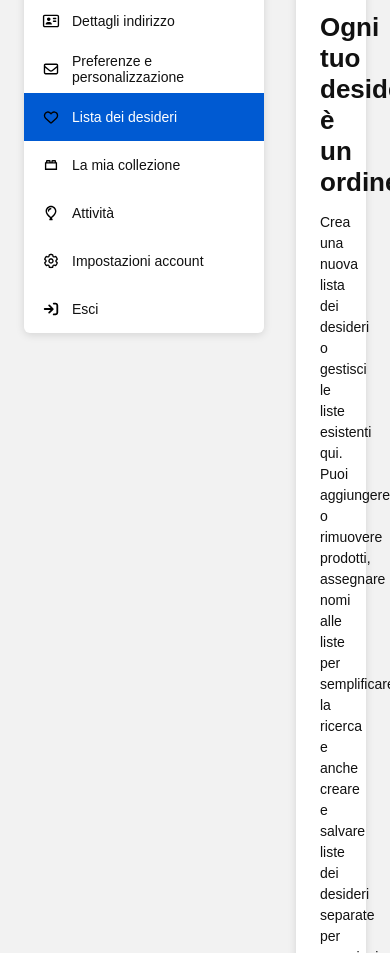
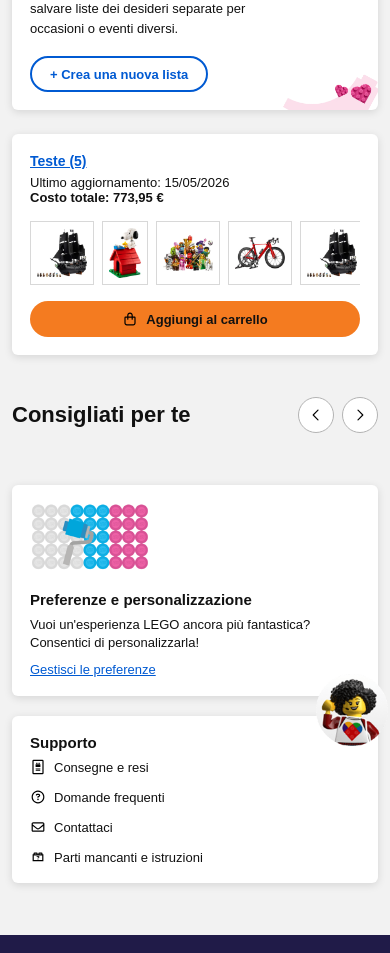
Before and after one commit to NicolauAlfredo/lego-clone, a website: page pages/favorite.html in a window 390 px wide. Shown: the part 327-1280 px from the top of the page. Drawn offline with Linux system fonts and the light colour scheme.

Commit message:
Add responsive styles for wishlist page

```diff
--- a/css/pages/favorite.css
+++ b/css/pages/favorite.css
@@ -485,3 +485,133 @@ button {
   top: -42px;
   width: 72px;
 }
+
+@media (max-width: 1024px) {
+  .account-page {
+    grid-template-columns: 1fr;
+    padding: 0;
+    gap: 0;
+  }
+
+  .sidebar {
+    border-radius: 0;
+    box-shadow: none;
+  }
+
+  .sidebar__nav {
+    display: none;
+  }
+
+  .wishlist {
+    padding: 16px;
+  }
+
+  .breadcrumb {
+    display: none;
+  }
+
+  .wishlist-summary {
+    grid-template-columns: 1fr;
+    gap: 16px;
+  }
+
+  .wishlist-summary__products {
+    overflow-x: auto;
+  }
+
+  .wishlist-product {
+    flex-basis: 240px;
+  }
+
+  .bottom-cards {
+    grid-template-columns: 1fr;
+    gap: 20px;
+  }
+}
+
+@media (max-width: 640px) {
+  .wishlist {
+    padding: 12px;
+  }
+
+  .wishlist__title {
+    font-size: 22px;
+  }
+
+  .wishlist-hero {
+    padding: 18px;
+    background-size: 190px auto;
+    background-position: right bottom;
+  }
+
+  .wishlist-hero h2 {
+    max-width: 280px;
+    font-size: 22px;
+  }
+
+  .wishlist-hero p {
+    max-width: 320px;
+    font-size: 13px;
+  }
+
+  .wishlist-summary__products img {
+    width: 64px;
+    height: 64px;
+  }
+
+  .wishlist-recommended {
+    margin-bottom: 28px;
+  }
+
+  .wishlist-recommended__header h2 {
+    font-size: 22px;
+  }
+
+  .wishlist-product {
+    flex-basis: 230px;
+    min-height: 370px;
+  }
+
+  .wishlist-product__image {
+    height: 170px;
+  }
+
+  .wishlist-product__cart-button {
+    padding: 0 14px;
+    font-size: 11px;
+  }
+
+  .preferences-card {
+    align-items: flex-start;
+  }
+
+  .preferences-card__image {
+    width: 120px;
+  }
+
+  .support-card ul {
+    grid-template-columns: 1fr;
+  }
+}
+
+@media (max-width: 420px) {
+  .wishlist-hero {
+    background-size: 150px auto;
+  }
+
+  .wishlist-hero p {
+    max-width: 260px;
+  }
+
+  .preferences-card {
+    flex-direction: column;
+  }
+
+  .wishlist-product {
+    flex-basis: 210px;
+  }
+
+  .wishlist-product__image {
+    height: 160px;
+  }
+}
```
